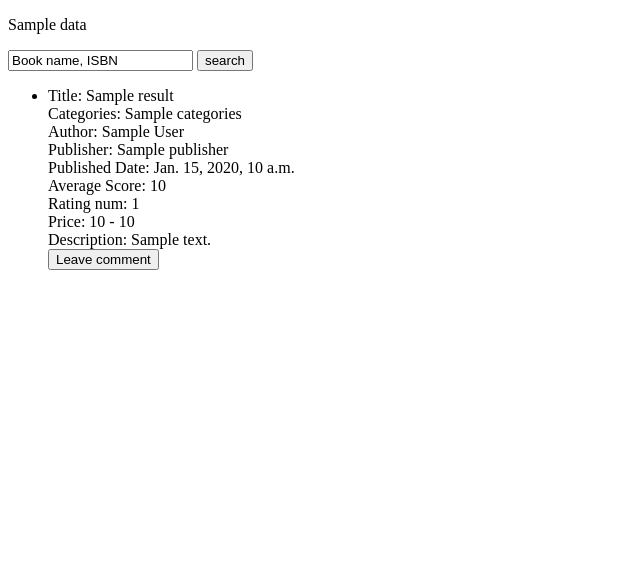
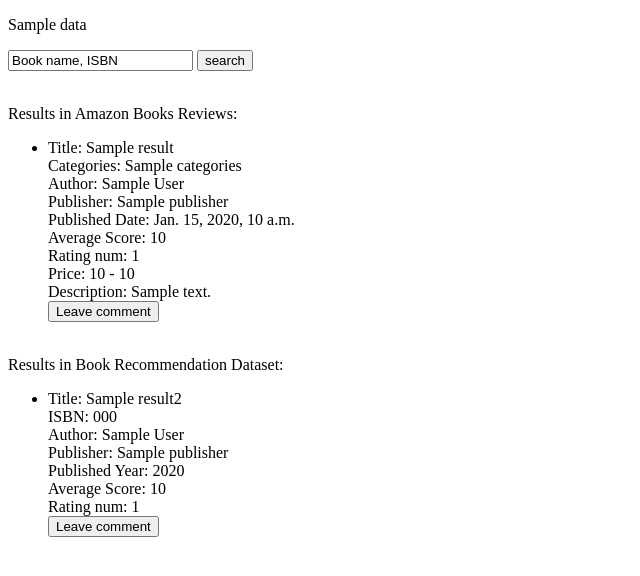
Before and after one commit to kawaiineSatoru/test1, a Django app: template templates/search_result.html in a window 1280 px wide. Shown: the top 576 px of the page, without its empty margins (0-640 px from the left). Run offline with Django 4.2, Linux system fonts and the light colour scheme; the template is opened without the code that fills it: most values are stand-ins (such as "Sample title", 1, 10 or a date in 2020).

Commit message:
Update search_result.html

```diff
--- a/templates/search_result.html
+++ b/templates/search_result.html
@@ -13,6 +13,7 @@
           <button type="submit">search</button>
         </form>
     </p>
+    <br> Results in Amazon Books Reviews: <br>
     <ul>
         {% for result in context %}
         <li>
@@ -44,5 +45,35 @@
         </li>
         {% endfor %}
     </ul>
+    <br> Results in Book Recommendation Dataset: <br>
+    <ul>
+        {% for result2 in context2 %}
+        <li>
+            Title: {{ result2.Title }}<br>
+            ISBN: {{ result2.ISBN__ISBN }}<br>
+            Author: {{ result2.author }}<br>
+            Publisher: {{ result2.publisher }}<br>
+            Published Year: {{ result2.Year_Of_Publication }}<br>
+            Average Score: {{ result2.avg_score }}<br>
+            Rating num: {{ result2.rating_count }}<br>
+            <!-- 其他屬性... -->
+
+            {% if request.user.is_authenticated %}
+            <form action="http://127.0.0.1:8000/edit_comment/" method="post">
+                {% csrf_token %}
+                <input type="hidden" name="record_id" value="{{ result.id }}">
+                <button type="submit">Leave comment</button>
+            </form>
+            {% else %}
+            <form action="http://127.0.0.1:8000/login/" method="post">
+                {% csrf_token %}
+                <input type="hidden" name="record_id" value="{{ result.id }}">
+                <button type="submit">Leave comment</button>
+            </form>
+            {% endif %}
+            <p></p>
+        </li>
+        {% endfor %}
+    </ul>
 </body>
 </html>
```
